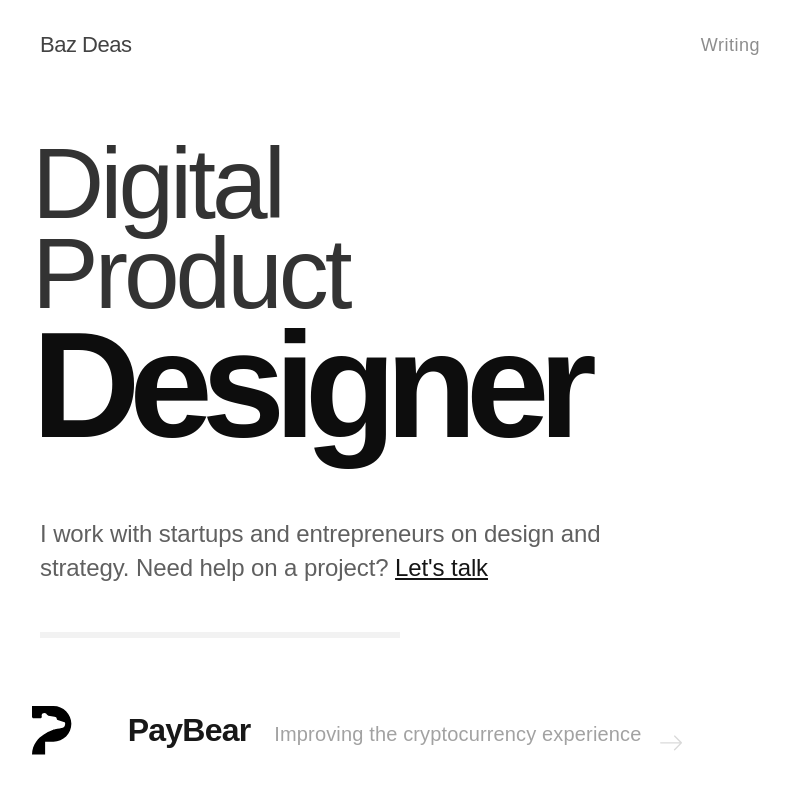
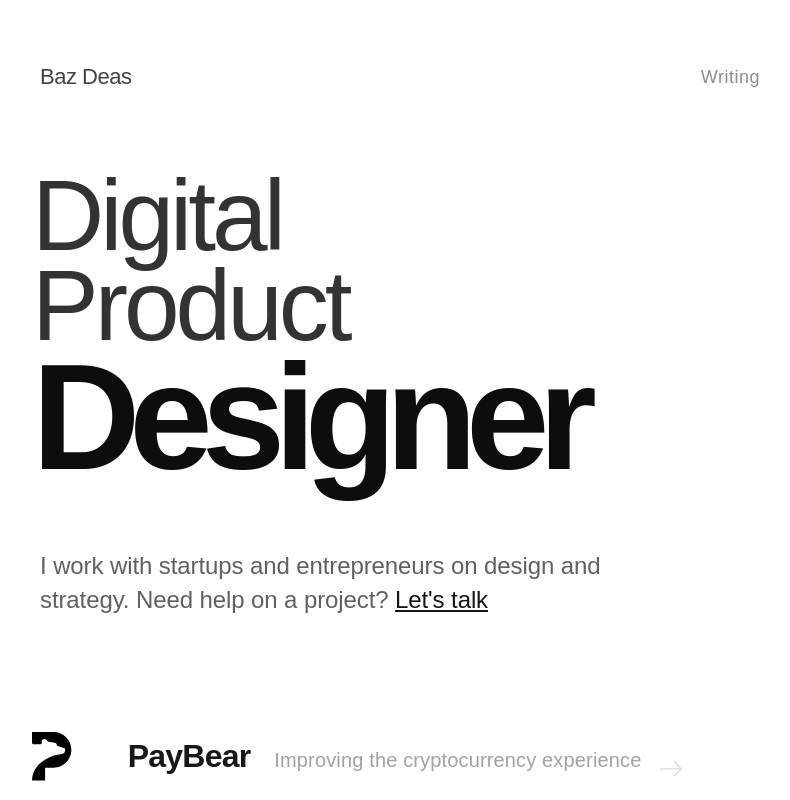
Before and after one commit to BazDeas/bazdeas, a React (Create React App) app: page / in a window 1280 px wide. Shown: the top 800 px of the page, without its empty margins (240-1030 px from the left). Built offline with nearby package versions, Linux system fonts and the light colour scheme; a web font is replaced by a local one.

Commit message:
Make Footer full width

```diff
--- a/src/components/Container.js
+++ b/src/components/Container.js
@@ -2,7 +2,7 @@ import React from 'react'
 import styled from 'styled-components'
 import bp from '../brand/breakpoints'
 
-const margin = 2.5
+const margin = 2
 
 const OuterContainer = styled.div`
   background: ${props => props.dark ? 'rgba(0, 0, 0, 0.90)' : 'white'};
@@ -11,7 +11,7 @@ const OuterContainer = styled.div`
 
 const InnerContainer = styled.div`
 
-  ${'' /* margin: ${props => props.fullWidth ? ` 0` : `${margin}rem`}; */}
+  padding: ${margin}rem;
 
   ${props => props.separator &&
   `&::after {
@@ -30,7 +30,6 @@ const InnerContainer = styled.div`
 
   @media ${bp.large} {
     width: 1280px; margin: 0 auto;
-    padding: 0;
     &::after {
       width: 30%;
       height: 10px;
@@ -42,8 +41,8 @@ const InnerContainer = styled.div`
 
 export default ({children, separator, dark, fullWidth}) => {
   return(
-    <OuterContainer dark={dark} >
-      <InnerContainer separator={separator} fullWidth={fullWidth}>
+    <OuterContainer dark={dark} fullWidth={fullWidth}>
+      <InnerContainer separator={separator}>
         {children}
       </InnerContainer>
     </OuterContainer>
--- a/src/components/Footer.js
+++ b/src/components/Footer.js
@@ -104,10 +104,10 @@ const Styling = styled.div`
         }
         &:hover {
           .icon {
-            fill: rgba(0, 0, 0, 0.9);
+            fill: rgba(255, 255, 255, 1);
           }
           .name {
-            color: rgba(0, 0, 0, 0.7);
+            color: rgba(255, 255, 255, 0.7);
           }
         }
       }
--- a/src/components/Hero.js
+++ b/src/components/Hero.js
@@ -88,7 +88,7 @@ const Styling = styled.div`
 
 export default () => {
   return(
-    <Container separator={true}>
+    <Container separator={false}>
       <Styling>
         <Header />
         <h1 className="title">
```
